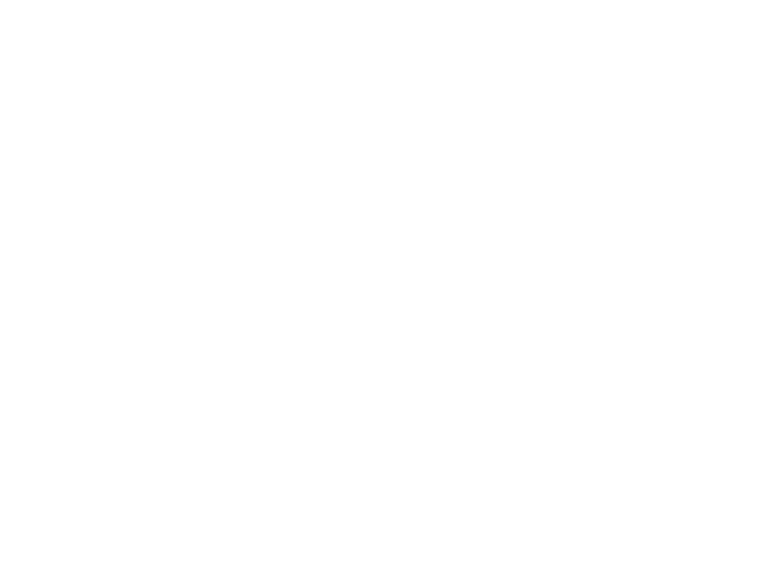
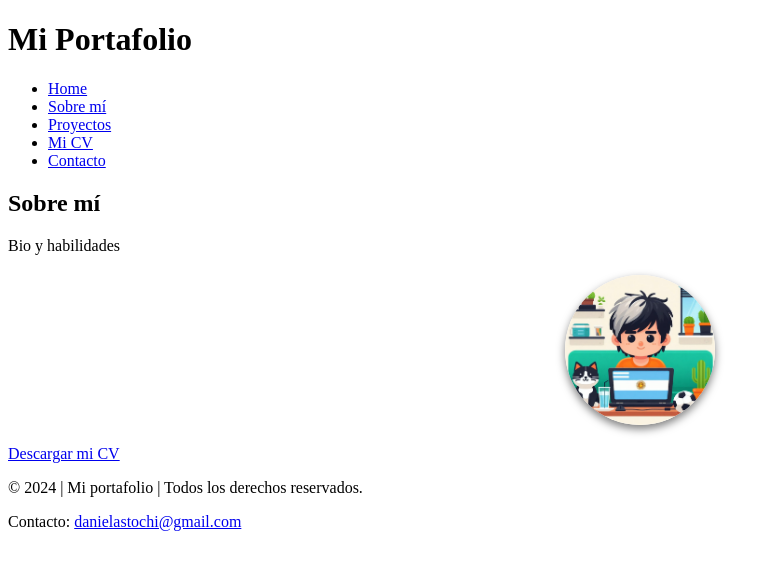
Before and after one commit to DanielaS-Tochi/challenge-portafolio, a plain HTML site: page index.html in a window 1280 px wide. Shown: the whole page, without its empty margins (0-775 px from the left). Drawn offline with Linux system fonts and the light colour scheme.

Commit message:
CV and Favicon

```diff
--- a/index.html
+++ b/index.html
@@ -4,11 +4,41 @@
 <head>
     <meta charset="UTF-8">
     <meta name="viewport" content="width=device-width, initial-scale=1.0">
-    <title>Document</title>
+    <title>Portafolio</title>
+    <link rel="stylesheet" href="./styles/style.css">
+    <link rel="icon" href="./assets/images/favicon-16x16.png" type="image/x-icon">
+
 </head>
 
 <body>
+    <header>
+        <h1>Mi Portafolio</h1>
+        <nav>
+            <ul>
+                <li> <a href="#home">Home</a></li>
+                <li> <a href="#sobre-mi">Sobre mí</a></li>
+                <li> <a href="#proyectos">Proyectos</a></li>
+                <li> <a href="#CV">Mi CV</a></li>
+                <li> <a href="#contacto">Contacto</a></li>
 
+            </ul>
+        </nav>
+    </header>
+    <section id="sobre-mi">
+        <h2>Sobre mí</h2>
+        <p>Bio y habilidades</p>
+        <img src="./assets/images/daniela-silvana-tochi.jpg" alt="mi avatar">
+
+        <a href="./DanielaSilvanaTochiCV.pdf" download>Descargar mi CV</a>
+    </section>
+
+
+
+    <footer>
+        <p>&copy; 2024 | Mi portafolio | Todos los derechos reservados.</p>
+        <p>Contacto: <a href="mailto:danielastochi@gmail.com">danielastochi@gmail.com</a></p>
+    </footer>
+    <script src="./scripts/app.js"></script>
 </body>
 
 </html>
--- a/styles/style.css
+++ b/styles/style.css
@@ -0,0 +1,8 @@
+#sobre-mi img {
+  width: 150px;
+  height: 150px;
+  border-radius: 50%;
+  display: block;
+  margin: 20px auto;
+  box-shadow: 0 4px 8px rgba(0, 0, 0, 0.5);
+}
```
Also changed, not shown: assets/images/daniela-silvana-tochi.jpg (added), assets/images/favicon-16x16.png (added), 2 other files.
